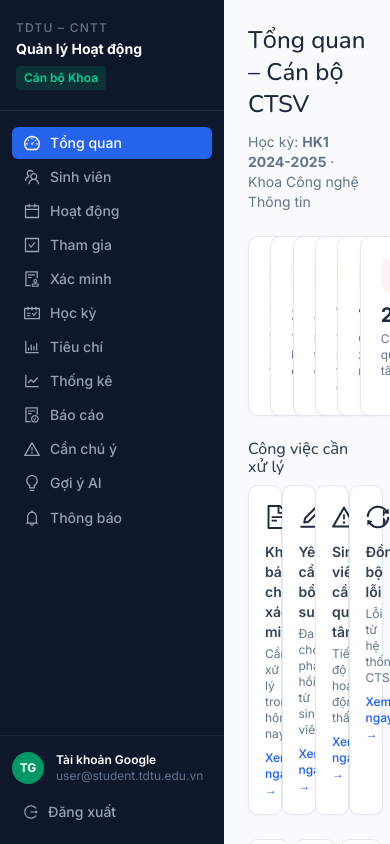
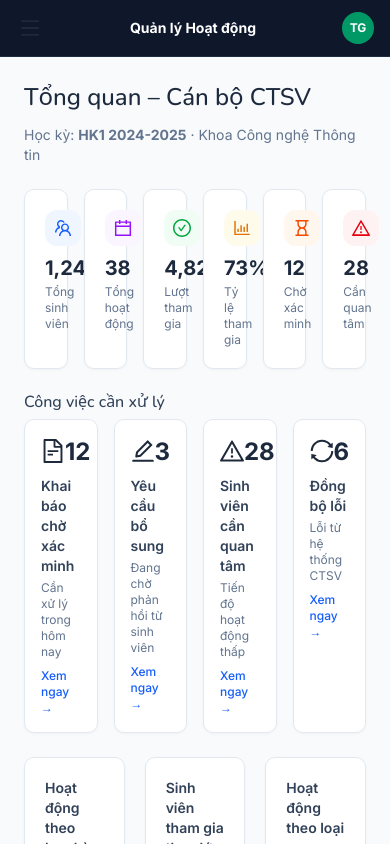
Before and after one commit to ngthmhg1710-dotcom/DuAnCNTTCnpm, a React (Vite) app in the folder frontend/: page /staff/dashboard in a window 390 px wide. Built offline with nearby package versions, Linux system fonts and the light colour scheme; no server answers.

Commit message:
feat: add responsive sidebar with mobile drawer to all layouts

```diff
--- a/frontend/src/components/layouts/AdminLayout.tsx
+++ b/frontend/src/components/layouts/AdminLayout.tsx
@@ -1,5 +1,5 @@
 import { useState, useEffect } from 'react'
-import { NavLink, Outlet, useNavigate } from 'react-router-dom'
+import { NavLink, Outlet, useLocation } from 'react-router-dom'
 import {
   DashboardOutlined,
   UsergroupAddOutlined,
@@ -9,7 +9,9 @@ import {
   SyncOutlined,
   UnorderedListOutlined,
   SettingOutlined,
-  LogoutOutlined
+  LogoutOutlined,
+  MenuOutlined,
+  CloseOutlined,
 } from '@ant-design/icons'
 import { getCurrentUser, logout, CurrentUser } from '../../lib/api'
 
@@ -25,25 +27,28 @@ const navItems = [
 ]
 
 export default function AdminLayout() {
-  const navigate = useNavigate()
   const [user, setUser] = useState<CurrentUser | null>(null)
+  const [sidebarOpen, setSidebarOpen] = useState(false)
+  const location = useLocation()
 
   useEffect(() => {
     getCurrentUser().then(u => setUser(u)).catch(() => {})
   }, [])
 
+  // Close sidebar on route change (mobile)
+  useEffect(() => {
+    setSidebarOpen(false)
+  }, [location.pathname])
+
   const getInitials = (name?: string) => {
     if (!name) return 'AD'
     const parts = name.trim().split(' ')
-    if (parts.length >= 2) {
-      return (parts[0][0] + parts[parts.length - 1][0]).toUpperCase()
-    }
+    if (parts.length >= 2) return (parts[0][0] + parts[parts.length - 1][0]).toUpperCase()
     return name.slice(0, 2).toUpperCase()
   }
 
-  return (
-    <div className="flex h-screen bg-slate-50">
-      <div className="w-56 bg-slate-900 flex flex-col shrink-0">
+  const SidebarContent = () => (
+    <>
       <div className="px-4 py-5 border-b border-slate-700/50">
         <div className="text-xs text-slate-500 font-medium uppercase tracking-widest mb-1">TDTU – CNTT</div>
         <div className="text-white font-bold text-sm leading-tight">Quản lý Hoạt động</div>
@@ -59,7 +64,7 @@ export default function AdminLayout() {
       </nav>
       <div className="px-3 py-4 border-t border-slate-700/50">
         <div className="flex items-center gap-3 mb-3">
-            <div className="w-8 h-8 rounded-full bg-purple-600 flex items-center justify-center text-white text-xs font-bold">
+          <div className="w-8 h-8 rounded-full bg-purple-600 flex items-center justify-center text-white text-xs font-bold shrink-0">
             {getInitials(user?.name)}
           </div>
           <div className="min-w-0 flex-1">
@@ -72,11 +77,55 @@ export default function AdminLayout() {
           <span>Đăng xuất</span>
         </button>
       </div>
+    </>
+  )
+
+  return (
+    <div className="flex h-screen bg-slate-50">
+      {/* Desktop sidebar */}
+      <div className="hidden md:flex w-56 bg-slate-900 flex-col shrink-0">
+        <SidebarContent />
+      </div>
+
+      {/* Mobile overlay */}
+      {sidebarOpen && (
+        <div
+          className="fixed inset-0 z-40 bg-black/50 md:hidden"
+          onClick={() => setSidebarOpen(false)}
+        />
+      )}
+
+      {/* Mobile drawer */}
+      <div className={`fixed inset-y-0 left-0 z-50 w-64 bg-slate-900 flex flex-col transform transition-transform duration-300 ease-in-out md:hidden ${sidebarOpen ? 'translate-x-0' : '-translate-x-full'}`}>
+        <button
+          className="absolute top-3 right-3 text-slate-400 hover:text-white p-1"
+          onClick={() => setSidebarOpen(false)}
+        >
+          <CloseOutlined className="text-lg" />
+        </button>
+        <SidebarContent />
+      </div>
+
+      {/* Main content */}
+      <div className="flex-1 flex flex-col overflow-hidden">
+        {/* Mobile topbar */}
+        <div className="md:hidden flex items-center justify-between px-4 py-3 bg-slate-900 border-b border-slate-700/50 shrink-0">
+          <button
+            className="text-slate-300 hover:text-white p-1"
+            onClick={() => setSidebarOpen(true)}
+          >
+            <MenuOutlined className="text-xl" />
+          </button>
+          <div className="text-white font-bold text-sm">Quản lý Hoạt động</div>
+          <div className="w-8 h-8 rounded-full bg-purple-600 flex items-center justify-center text-white text-xs font-bold">
+            {getInitials(user?.name)}
+          </div>
         </div>
 
         <div className="flex-1 overflow-auto">
           <Outlet />
         </div>
       </div>
+    </div>
   )
 }
--- a/frontend/src/components/layouts/StaffLayout.tsx
+++ b/frontend/src/components/layouts/StaffLayout.tsx
@@ -1,5 +1,5 @@
 import { useState, useEffect } from 'react'
-import { NavLink, Outlet, useNavigate } from 'react-router-dom'
+import { NavLink, Outlet, useLocation } from 'react-router-dom'
 import {
   DashboardOutlined,
   TeamOutlined,
@@ -13,7 +13,9 @@ import {
   WarningOutlined,
   BulbOutlined,
   BellOutlined,
-  LogoutOutlined
+  LogoutOutlined,
+  MenuOutlined,
+  CloseOutlined,
 } from '@ant-design/icons'
 import { getCurrentUser, logout, CurrentUser } from '../../lib/api'
 
@@ -33,25 +35,28 @@ const navItems = [
 ]
 
 export default function StaffLayout() {
-  const navigate = useNavigate()
   const [user, setUser] = useState<CurrentUser | null>(null)
+  const [sidebarOpen, setSidebarOpen] = useState(false)
+  const location = useLocation()
 
   useEffect(() => {
     getCurrentUser().then(u => setUser(u)).catch(() => {})
   }, [])
 
+  // Close sidebar on route change (mobile)
+  useEffect(() => {
+    setSidebarOpen(false)
+  }, [location.pathname])
+
   const getInitials = (name?: string) => {
     if (!name) return 'CB'
     const parts = name.trim().split(' ')
-    if (parts.length >= 2) {
-      return (parts[0][0] + parts[parts.length - 1][0]).toUpperCase()
-    }
+    if (parts.length >= 2) return (parts[0][0] + parts[parts.length - 1][0]).toUpperCase()
     return name.slice(0, 2).toUpperCase()
   }
 
-  return (
-    <div className="flex h-screen bg-slate-50">
-      <div className="w-56 bg-slate-900 flex flex-col shrink-0">
+  const SidebarContent = () => (
+    <>
       <div className="px-4 py-5 border-b border-slate-700/50">
         <div className="text-xs text-slate-500 font-medium uppercase tracking-widest mb-1">TDTU – CNTT</div>
         <div className="text-white font-bold text-sm leading-tight">Quản lý Hoạt động</div>
@@ -67,7 +72,7 @@ export default function StaffLayout() {
       </nav>
       <div className="px-3 py-4 border-t border-slate-700/50">
         <div className="flex items-center gap-3 mb-3">
-            <div className="w-8 h-8 rounded-full bg-emerald-600 flex items-center justify-center text-white text-xs font-bold">
+          <div className="w-8 h-8 rounded-full bg-emerald-600 flex items-center justify-center text-white text-xs font-bold shrink-0">
             {getInitials(user?.name)}
           </div>
           <div className="min-w-0 flex-1">
@@ -80,11 +85,55 @@ export default function StaffLayout() {
           <span>Đăng xuất</span>
         </button>
       </div>
+    </>
+  )
+
+  return (
+    <div className="flex h-screen bg-slate-50">
+      {/* Desktop sidebar */}
+      <div className="hidden md:flex w-56 bg-slate-900 flex-col shrink-0">
+        <SidebarContent />
+      </div>
+
+      {/* Mobile overlay */}
+      {sidebarOpen && (
+        <div
+          className="fixed inset-0 z-40 bg-black/50 md:hidden"
+          onClick={() => setSidebarOpen(false)}
+        />
+      )}
+
+      {/* Mobile drawer */}
+      <div className={`fixed inset-y-0 left-0 z-50 w-64 bg-slate-900 flex flex-col transform transition-transform duration-300 ease-in-out md:hidden ${sidebarOpen ? 'translate-x-0' : '-translate-x-full'}`}>
+        <button
+          className="absolute top-3 right-3 text-slate-400 hover:text-white p-1"
+          onClick={() => setSidebarOpen(false)}
+        >
+          <CloseOutlined className="text-lg" />
+        </button>
+        <SidebarContent />
+      </div>
+
+      {/* Main content */}
+      <div className="flex-1 flex flex-col overflow-hidden">
+        {/* Mobile topbar */}
+        <div className="md:hidden flex items-center justify-between px-4 py-3 bg-slate-900 border-b border-slate-700/50 shrink-0">
+          <button
+            className="text-slate-300 hover:text-white p-1"
+            onClick={() => setSidebarOpen(true)}
+          >
+            <MenuOutlined className="text-xl" />
+          </button>
+          <div className="text-white font-bold text-sm">Quản lý Hoạt động</div>
+          <div className="w-8 h-8 rounded-full bg-emerald-600 flex items-center justify-center text-white text-xs font-bold">
+            {getInitials(user?.name)}
+          </div>
         </div>
 
         <div className="flex-1 overflow-auto">
           <Outlet />
         </div>
       </div>
+    </div>
   )
 }
--- a/frontend/src/components/layouts/StudentLayout.tsx
+++ b/frontend/src/components/layouts/StudentLayout.tsx
@@ -1,5 +1,5 @@
 import { useState, useEffect } from 'react'
-import { NavLink, Outlet, useNavigate } from 'react-router-dom'
+import { NavLink, Outlet, useLocation } from 'react-router-dom'
 import {
   DashboardOutlined,
   CalendarOutlined,
@@ -10,7 +10,9 @@ import {
   HistoryOutlined,
   BellOutlined,
   UserOutlined,
-  LogoutOutlined
+  LogoutOutlined,
+  MenuOutlined,
+  CloseOutlined,
 } from '@ant-design/icons'
 import { getCurrentUser, logout, CurrentUser } from '../../lib/api'
 
@@ -27,26 +29,28 @@ const navItems = [
 ]
 
 export default function StudentLayout() {
-  const navigate = useNavigate()
   const [user, setUser] = useState<CurrentUser | null>(null)
+  const [sidebarOpen, setSidebarOpen] = useState(false)
+  const location = useLocation()
 
   useEffect(() => {
     getCurrentUser().then(u => setUser(u)).catch(() => {})
   }, [])
 
+  // Close sidebar on route change (mobile)
+  useEffect(() => {
+    setSidebarOpen(false)
+  }, [location.pathname])
+
   const getInitials = (name?: string) => {
     if (!name) return 'SV'
     const parts = name.trim().split(' ')
-    if (parts.length >= 2) {
-      return (parts[0][0] + parts[parts.length - 1][0]).toUpperCase()
-    }
+    if (parts.length >= 2) return (parts[0][0] + parts[parts.length - 1][0]).toUpperCase()
     return name.slice(0, 2).toUpperCase()
   }
 
-  return (
-    <div className="flex h-screen bg-slate-50">
-      {/* Sidebar */}
-      <div className="w-56 bg-slate-900 flex flex-col shrink-0">
+  const SidebarContent = () => (
+    <>
       <div className="px-4 py-5 border-b border-slate-700/50">
         <div className="text-xs text-slate-500 font-medium uppercase tracking-widest mb-1">TDTU – CNTT</div>
         <div className="text-white font-bold text-sm leading-tight">Quản lý Hoạt động</div>
@@ -62,7 +66,7 @@ export default function StudentLayout() {
       </nav>
       <div className="px-3 py-4 border-t border-slate-700/50">
         <div className="flex items-center gap-3 mb-3">
-            <div className="w-8 h-8 rounded-full bg-blue-600 flex items-center justify-center text-white text-xs font-bold">
+          <div className="w-8 h-8 rounded-full bg-blue-600 flex items-center justify-center text-white text-xs font-bold shrink-0">
             {getInitials(user?.name)}
           </div>
           <div className="min-w-0 flex-1">
@@ -75,12 +79,55 @@ export default function StudentLayout() {
           <span>Đăng xuất</span>
         </button>
       </div>
+    </>
+  )
+
+  return (
+    <div className="flex h-screen bg-slate-50">
+      {/* Desktop sidebar */}
+      <div className="hidden md:flex w-56 bg-slate-900 flex-col shrink-0">
+        <SidebarContent />
       </div>
 
-      {/* Content */}
+      {/* Mobile overlay */}
+      {sidebarOpen && (
+        <div
+          className="fixed inset-0 z-40 bg-black/50 md:hidden"
+          onClick={() => setSidebarOpen(false)}
+        />
+      )}
+
+      {/* Mobile drawer */}
+      <div className={`fixed inset-y-0 left-0 z-50 w-64 bg-slate-900 flex flex-col transform transition-transform duration-300 ease-in-out md:hidden ${sidebarOpen ? 'translate-x-0' : '-translate-x-full'}`}>
+        <button
+          className="absolute top-3 right-3 text-slate-400 hover:text-white p-1"
+          onClick={() => setSidebarOpen(false)}
+        >
+          <CloseOutlined className="text-lg" />
+        </button>
+        <SidebarContent />
+      </div>
+
+      {/* Main content */}
+      <div className="flex-1 flex flex-col overflow-hidden">
+        {/* Mobile topbar */}
+        <div className="md:hidden flex items-center justify-between px-4 py-3 bg-slate-900 border-b border-slate-700/50 shrink-0">
+          <button
+            className="text-slate-300 hover:text-white p-1"
+            onClick={() => setSidebarOpen(true)}
+          >
+            <MenuOutlined className="text-xl" />
+          </button>
+          <div className="text-white font-bold text-sm">Quản lý Hoạt động</div>
+          <div className="w-8 h-8 rounded-full bg-blue-600 flex items-center justify-center text-white text-xs font-bold">
+            {getInitials(user?.name)}
+          </div>
+        </div>
+
         <div className="flex-1 overflow-auto">
           <Outlet />
         </div>
       </div>
+    </div>
   )
 }
```
Lines whose indentation alone changed are shown as unchanged.
